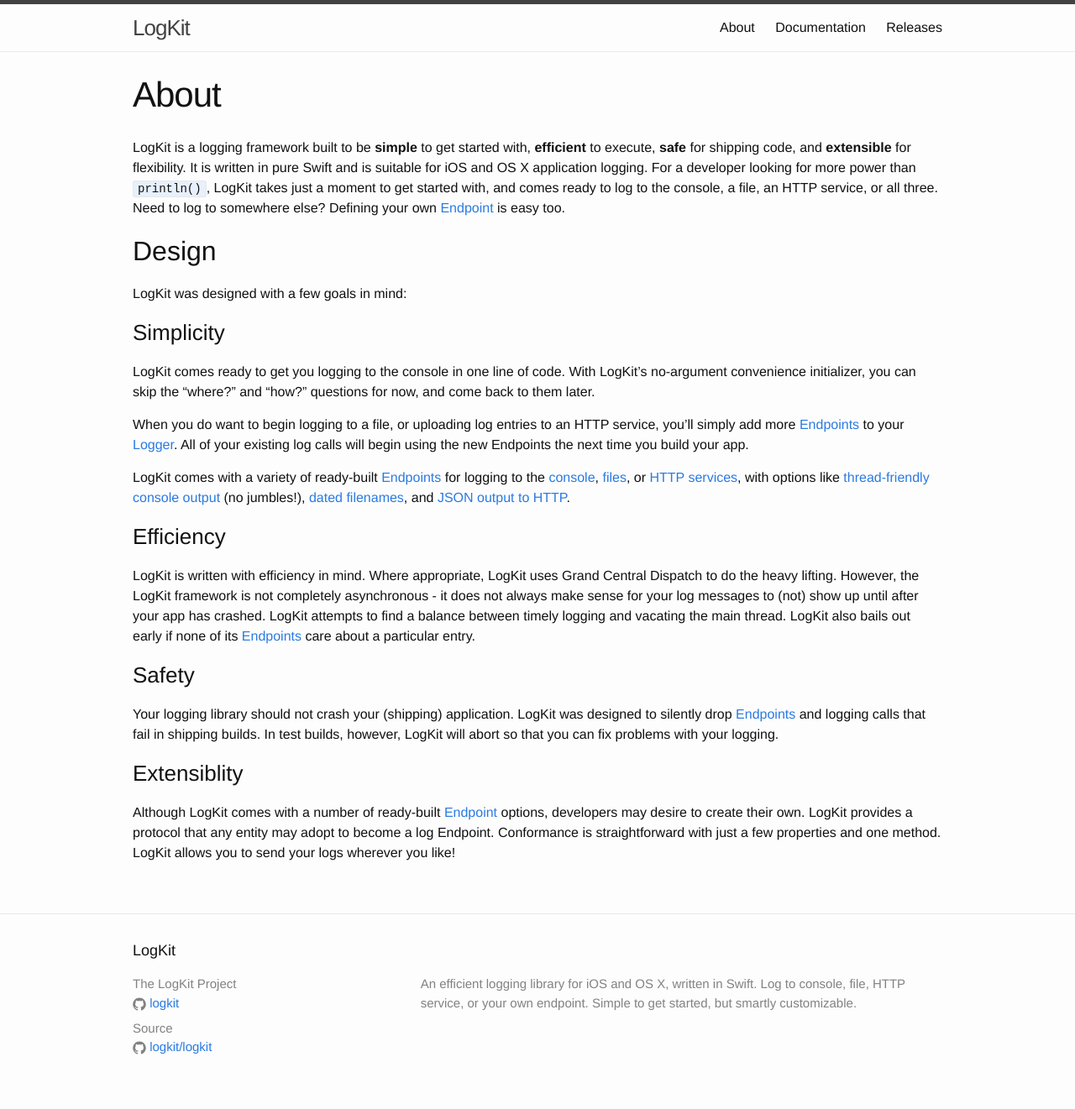
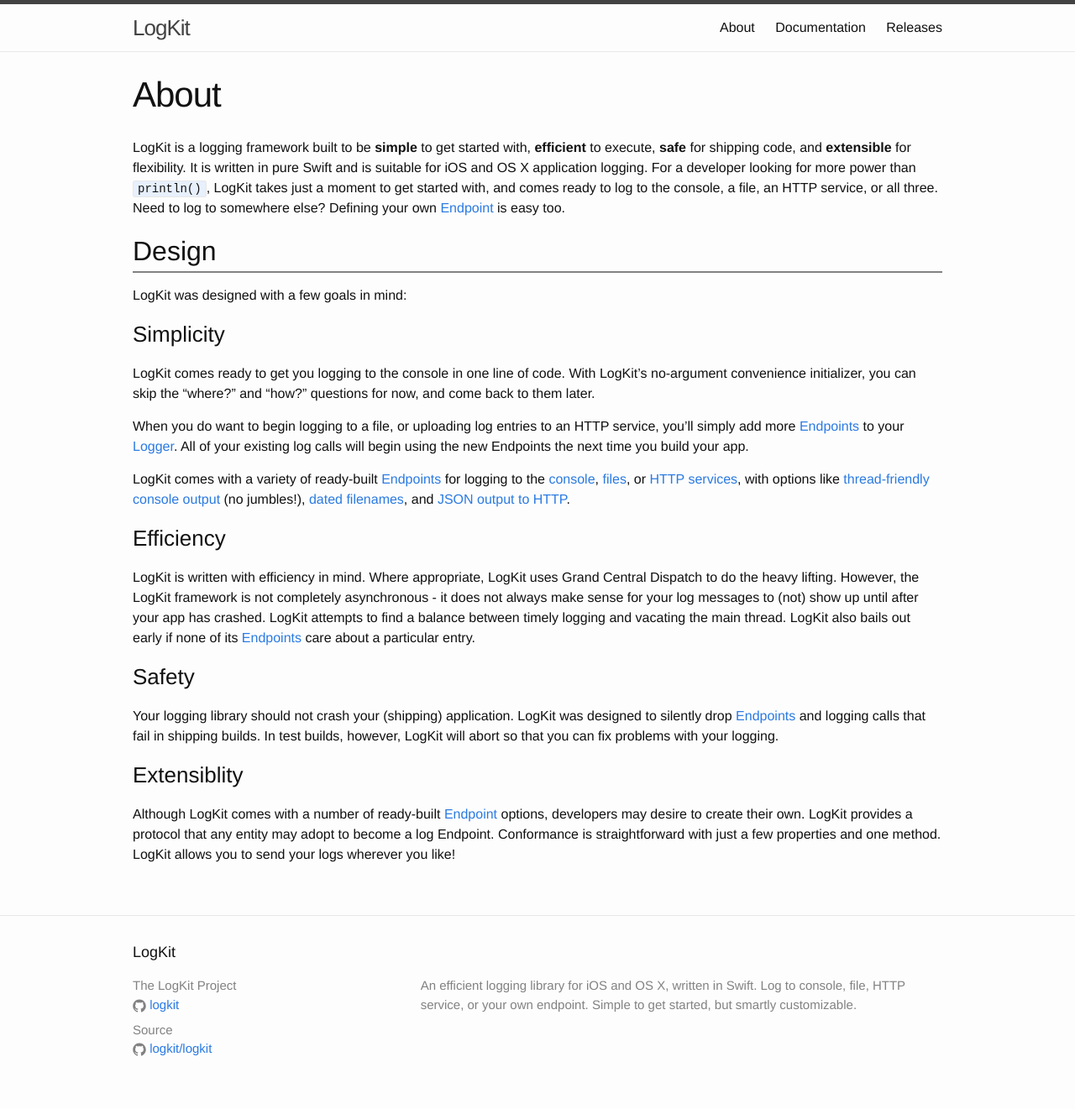
Before and after one commit to Conoize/logkit.github.io, a Jekyll site: the page built from about/index.md, in a window 1280 px wide. Shown: the whole page at 84% size. Built offline with Jekyll 4.4.1, drawn with Linux system fonts in a browser that asks for light colours.

Commit message:
Better header formatting

```diff
--- a/_sass/_layout.scss
+++ b/_sass/_layout.scss
@@ -244,6 +244,7 @@
 
     h2 {
         font-size: 32px;
+        border-bottom: 2px solid $grey-color;
 
         @include media-query($on-laptop) {
             font-size: 28px;
```
